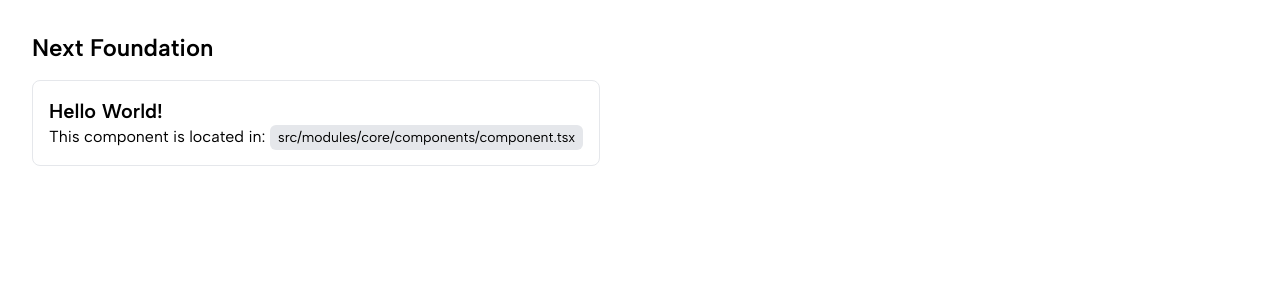
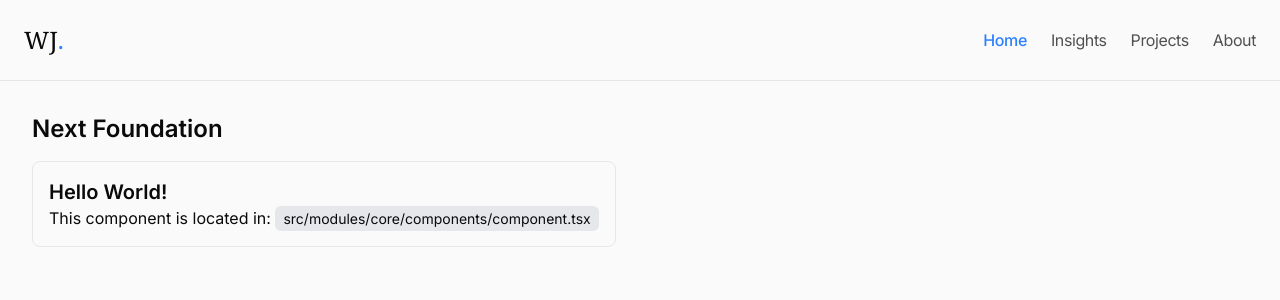
Before and after one commit to Willem-Jaap/website, a Next.js app: page / in a window 1280 px wide. Shown: the top 300 px of the page. Built offline with nearby package versions, Linux system fonts and the light colour scheme; no server answers.

Commit message:
feat: add header

```diff
--- a/src/app/layout.tsx
+++ b/src/app/layout.tsx
@@ -1,19 +1,25 @@
 import type { Metadata } from 'next';
-import { Albert_Sans } from 'next/font/google';
+import { Inter } from 'next/font/google';
 import type { PropsWithChildren } from 'react';
 
+import { Header } from '~components/header';
+import cn from '~utils/cn';
 import '~styles/global.css';
 
 import { env } from '~/env';
 
-const AlbertSansFont = Albert_Sans({
+const InterFont = Inter({
     subsets: ['latin'],
 });
 
 const RootLayout = ({ children }: PropsWithChildren) => {
     return (
-        <html className={AlbertSansFont.className} lang="en">
-            <body>{children}</body>
+        <html className={cn(InterFont.className, 'scroll-smooth antialiased')} lang="en">
+            <body className="relative min-h-screen max-w-screen overflow-x-hidden bg-neutral-50 text-base text-neutral-950">
+                <Header />
+                {children}
+                {/* <Analytics /> */}
+            </body>
         </html>
     );
 };
@@ -21,15 +27,33 @@ const RootLayout = ({ children }: PropsWithChildren) => {
 export const metadata: Metadata = {
     metadataBase: new URL(env.NEXT_PUBLIC_URL as string),
     title: {
-        template: '%s - Next Foundation',
-        default: 'Next Foundation',
+        default: 'Willem-Jaap - Portfolio, insights and more',
+        template: '%s | Willem-Jaap',
     },
-    description: 'A very solid foundation for scalable Next.js projects.',
+    description:
+        'Software developer, proficient in Next.js, Typescript, Tailwind, Laravel and more. Read about my latest insights and projects.',
+    keywords: [
+        'willem-jaap',
+        'developer',
+        'software',
+        'portfolio',
+        'insights',
+        'projects',
+        'next',
+        'next.js',
+        'typescript',
+        'tailwind',
+        'laravel',
+        'react',
+    ],
     openGraph: {
+        title: 'Willem-Jaap - Portfolio, insight and more',
+        description:
+            'Software developer, proficient in Next.js, Typescript, Tailwind, Laravel and more. Read about my latest insights and projects.',
+        type: 'website',
+        locale: 'en_US',
         url: new URL(env.NEXT_PUBLIC_URL as string),
-        title: 'Next Foundation - A very solid foundation for scalable Next.js projects',
-        siteName: 'Next Foundation',
-        locale: 'en_US',
+        siteName: 'Willem-Jaap Portfolio',
     },
 };
 
--- /dev/null
+++ b/src/modules/core/components/header.tsx
@@ -0,0 +1,41 @@
+'use client';
+
+import Link from 'next/link';
+import { usePathname } from 'next/navigation';
+import cn from '~utils/cn';
+
+const items = [
+    { label: 'Home', href: '/' },
+    { label: 'Insights', href: '/insights' },
+    { label: 'Projects', href: '/projects' },
+    { label: 'About', href: '/about' },
+];
+
+const Header = () => {
+    const pathname = usePathname();
+    return (
+        <header className="sticky top-0 z-50 flex justify-between border-neutral-200 border-b bg-neutral-50/80 px-4 py-6 backdrop-blur-md md:px-6">
+            <Link href="/" className="font-medium font-serif text-2xl">
+                WJ<span className="text-blue-500">.</span>
+            </Link>
+            <nav className="hidden items-center gap-6 md:flex">
+                {items.map(item => (
+                    <Link
+                        key={item.href}
+                        href={item.href}
+                        className={cn(
+                            'relative text-base tracking-tight transition-colors hover:text-dutch-blue',
+                            pathname === item.href
+                                ? 'font-medium text-blue-500'
+                                : 'text-neutral-800/80',
+                        )}
+                    >
+                        {item.label}
+                    </Link>
+                ))}
+            </nav>
+        </header>
+    );
+};
+
+export { Header };
```
